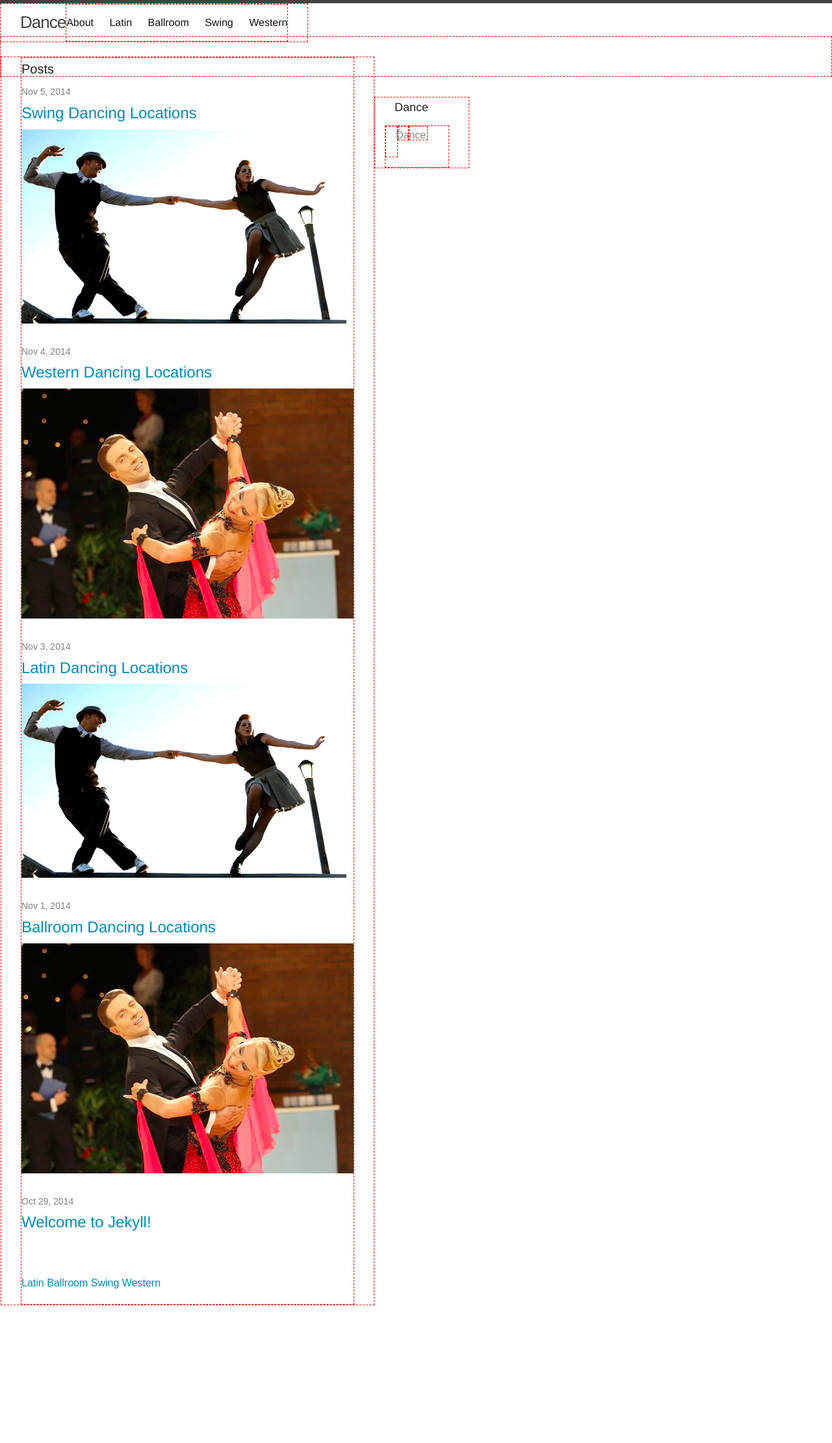
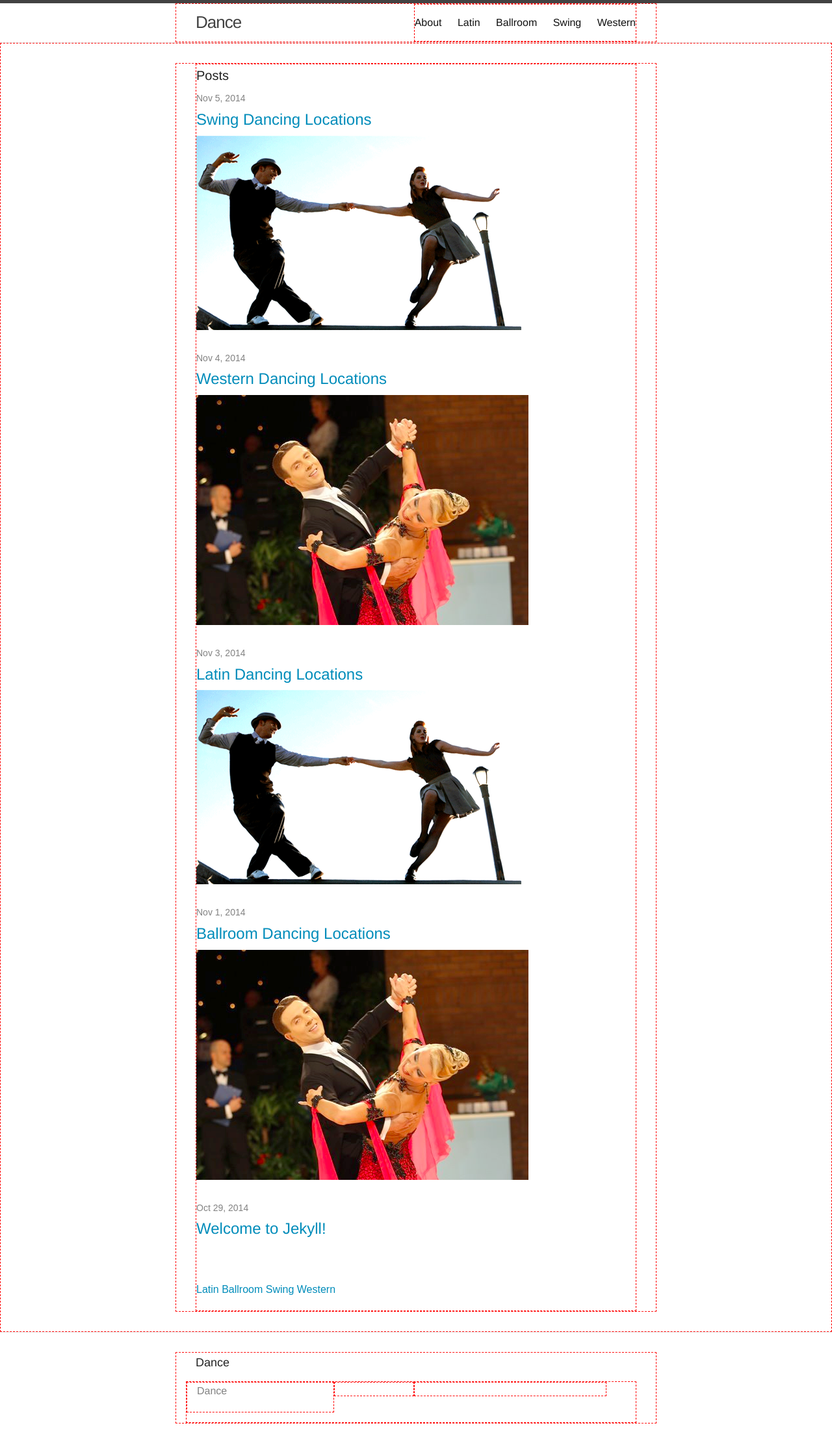
Before and after one commit to honeyjive/dance, a Jekyll site: the page built from index.html, in a window 1280 px wide. Shown: the whole page at 65% size. Built offline with Jekyll 4.4.1, drawn with Linux system fonts in a browser that asks for light colours; nearby versions of some CDN libraries; library files that are not in the unit come from our copies; before the commit the page ends 2009 px from its top, so only the background shows below that.

Commit message:
deleting wrapper test
and adjusting css links

```diff
--- a/_includes/head.html
+++ b/_includes/head.html
@@ -8,8 +8,7 @@
 
     <link rel="stylesheet" href="{{ "/css/main.css" | prepend: site.baseurl }}">
     <link rel="canonical" href="{{ page.url | replace:'index.html','' | prepend: site.baseurl | prepend: site.url }}">
- <!--    NORMALIZE FOUNDATION AND MY CSS -->
-    <link rel="stylesheet" type="text/css" href="css/normalize.css">
-  	<link rel="stylesheet" type="text/css" href="css/foundation.min.css">
-  	<link rel="stylesheet" type="text/css" href="css/style.css">
+ <!--    FOUNDATION AND MY CSS -->
+    <link rel="stylesheet" href="{{ "css/foundation.min.css" | prepend: site.baseurl }}">
+    <link rel="stylesheet" href="{{ "css/style.css" | prepend: site.baseurl }}">
 </head>
--- a/css/style.css
+++ b/css/style.css
@@ -1,8 +1,3 @@
-/*WRAPPER FLOAT TEST*/
-.wrapper {
-	float: left;
-}
-
 .dance-detail {
 	border: 1px solid blue;
 }
```
